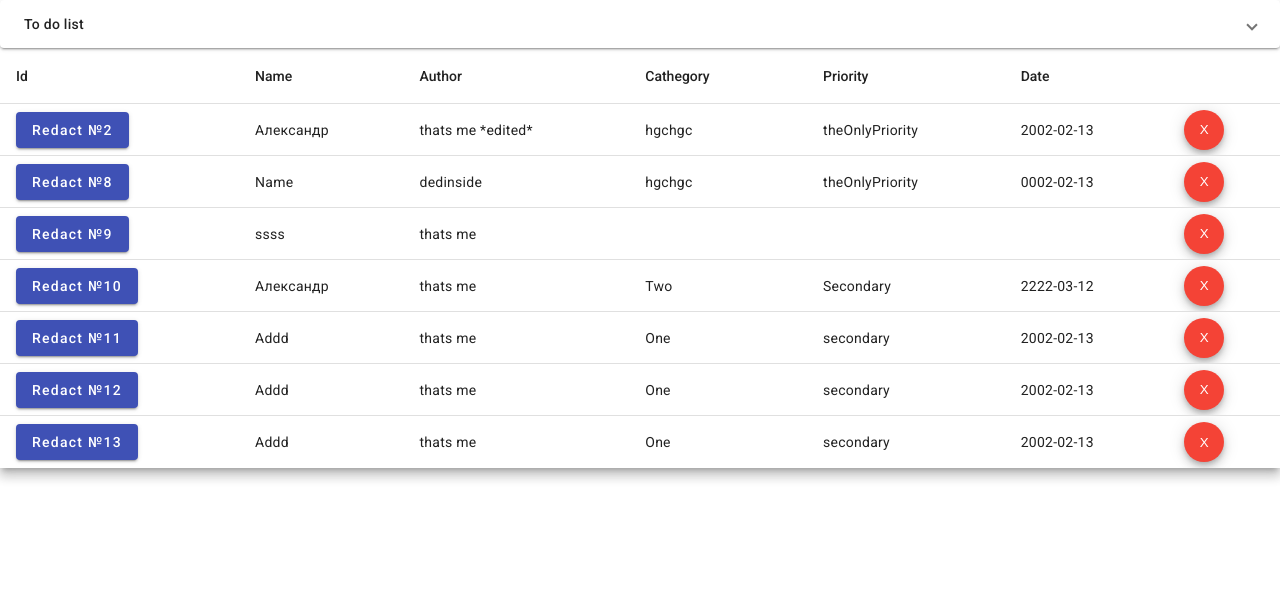
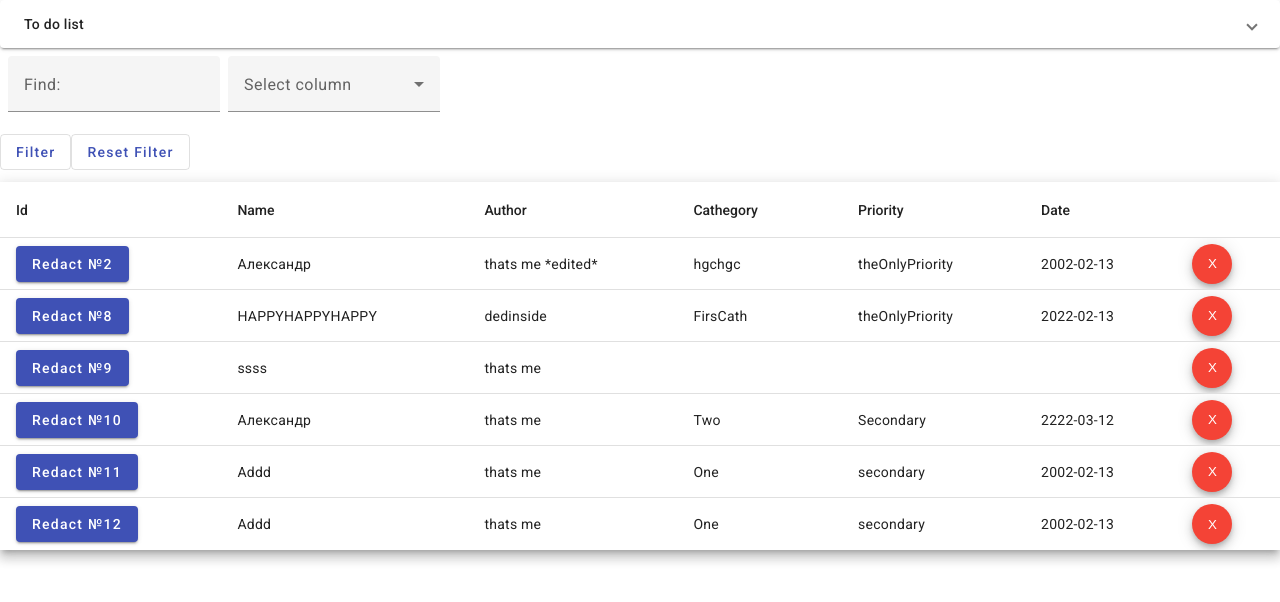
Before and after one commit to YOYOIJJKA/ToDoList, an Angular app: page /list in a window 1280 px wide. Shown: the top 602 px of the page. Built offline with nearby package versions, Linux system fonts and the light colour scheme; data requests are answered from the project's data file.

Commit message:
feat add filter for task list

```diff
--- a/db.json
+++ b/db.json
@@ -9,10 +9,10 @@
       "author": "thats me *edited*"
     },
     {
-      "name": "Name",
+      "name": "HAPPYHAPPYHAPPY",
       "priority": "theOnlyPriority",
-      "date": "0002-02-13",
-      "cathegory": "hgchgc",
+      "date": "2022-02-13",
+      "cathegory": "FirsCath",
       "id": 8,
       "author": "dedinside"
     },
@@ -47,14 +47,6 @@
       "cathegory": "One",
       "author": "thats me",
       "id": 12
-    },
-    {
-      "name": "Addd",
-      "priority": "secondary",
-      "date": "2002-02-13",
-      "cathegory": "One",
-      "author": "thats me",
-      "id": 13
     }
   ],
   "cathegories": [
--- a/src/app/Components/task-list/task-list.component.html
+++ b/src/app/Components/task-list/task-list.component.html
@@ -1,3 +1,22 @@
+<form [formGroup]="filterForm">
+  <mat-form-field class="filter-container" >
+    <mat-label>Find:</mat-label>
+    <input matInput #input placeholder="Type filter" id="param" formControlName="param">
+  </mat-form-field>
+  <mat-form-field>
+    <mat-label>Select column</mat-label>
+    <mat-select id="typeSelect" formControlName="typeSelect">
+      <div *ngFor="let type of types">
+      <mat-option value="{{type}}" >{{type}}</mat-option>
+    </div>
+    </mat-select>
+  </mat-form-field>
+  <p>
+      <button mat-stroked-button color="primary" (click)="filterTasks()">Filter</button>
+      <button mat-stroked-button color="primary" (click)="resetFilter()">Reset Filter</button>
+    </p>
+    </form>
+
 <table mat-table [dataSource]="dataSource" matSort (matSortChange)="announceSortChange($event)"
   class="mat-elevation-z8">
 
--- a/src/app/Components/task-list/task-list.component.scss
+++ b/src/app/Components/task-list/task-list.component.scss
@@ -5,3 +5,12 @@ table {
   th.mat-sort-header-sorted {
     color: black;
   }
+  :host {
+    display: flex;
+    flex-direction: column;
+    align-items: flex-start;
+  }
+  .filter-container{
+    margin: 8px;
+    margin-bottom: 0;
+  }
--- a/src/app/Components/task-list/task-list.component.ts
+++ b/src/app/Components/task-list/task-list.component.ts
@@ -6,6 +6,10 @@ import { MatSort, Sort } from '@angular/material/sort';
 import { MatTableDataSource } from '@angular/material/table';
 import { TaskRedactComponent } from '../task-redact/task-redact.component';
 import { MatDialog } from '@angular/material/dialog';
+import { FormGroup, FormBuilder, Validators, FormControl } from '@angular/forms';
+import { MatInput } from '@angular/material/input';
+import { MatSelect } from '@angular/material/select';
+import { MatFormField } from '@angular/material/form-field';
 
 @Component({
   selector: 'app-task-list',
@@ -14,14 +18,19 @@ import { MatDialog } from '@angular/material/dialog';
 })
 export class TaskListComponent implements AfterViewInit {
 
-  tasks!: Task[]
+  tasks!: Task[];
+  types = ["Author","Priority","Cathegory","Name"]
+  filterForm = new FormGroup({
+    param: new FormControl(''),
+    typeSelect: new FormControl(''),
+});
 
   constructor
     (
       private http: TaskHttpServiceService,
       private _liveAnnouncer: LiveAnnouncer,
-      private dialog: MatDialog
-
+      private dialog: MatDialog,
+      private formBuilder: FormBuilder
     ) { }
 
   ngAfterViewInit() {
@@ -43,6 +52,7 @@ export class TaskListComponent implements AfterViewInit {
   getData() {
     this.http.getTasks().subscribe({
       next: (newTasks: Task[]) => {
+        this.tasks = newTasks
         this.dataSource = new MatTableDataSource(newTasks);
         this.dataSource.sort = this.sort;
       },
@@ -67,21 +77,37 @@ export class TaskListComponent implements AfterViewInit {
     }
   }
 
-  filterTasks(type: string) {
-    let newTaskList
+  filterTasks() {
+    let newTaskList;
+    let type;
+    var filterParam;
+    type = this.filterForm.get('typeSelect')?.value
+    filterParam = this.filterForm.get('param')?.value
+    // this.filterForm.get(param) ? this.filterForm.controls.param : ""
+    console.log("param string: " + filterParam)
+    console.log ("type string: " + type)
     switch (type) {
-      case "author":
+      case "Author":
         newTaskList = this.tasks.filter(
-          (task) => task.author.includes(task.author)
-        )
+          (task) => task.author.includes(filterParam!))
         break;
-
+      case "Name":
+          newTaskList = this.tasks.filter(
+            (task) => task.name.includes(filterParam!))
+          break;
+      case "Cathegory":
+            newTaskList = this.tasks.filter(
+              (task) => task.cathegory.includes(filterParam!))
+            break;
+      case "Priority":
+              newTaskList = this.tasks.filter(
+                (task) => task.priority.includes(filterParam!))
+              break;
       default:
         newTaskList = this.tasks
         break;
     }
     this.dataSource = new MatTableDataSource(newTaskList);
-    this.ngAfterViewInit()
   }
 
   resetFilter() {
--- a/src/app/Components/task/task.component.ts
+++ b/src/app/Components/task/task.component.ts
@@ -8,7 +8,6 @@ import { Cathegory } from '../../Interfaces/cathegory';
 import { Priority } from '../../Interfaces/priority';
 import { MatDialog } from '@angular/material/dialog';
 import { MAT_DIALOG_DATA } from '@angular/material/dialog';
-import { AutorizationService } from '../../Services/autorization.service';
 import { StorageService } from '../../Services/storage.service';
 
 @Component({
```
